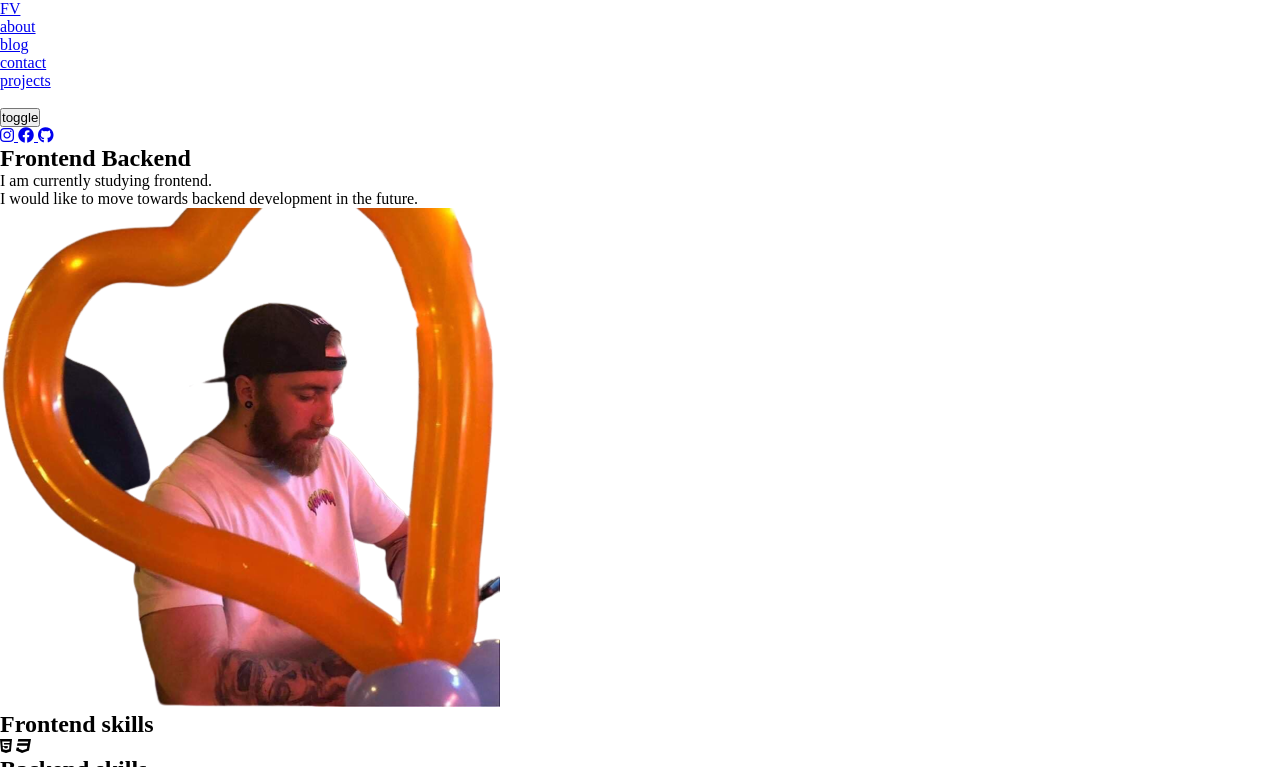
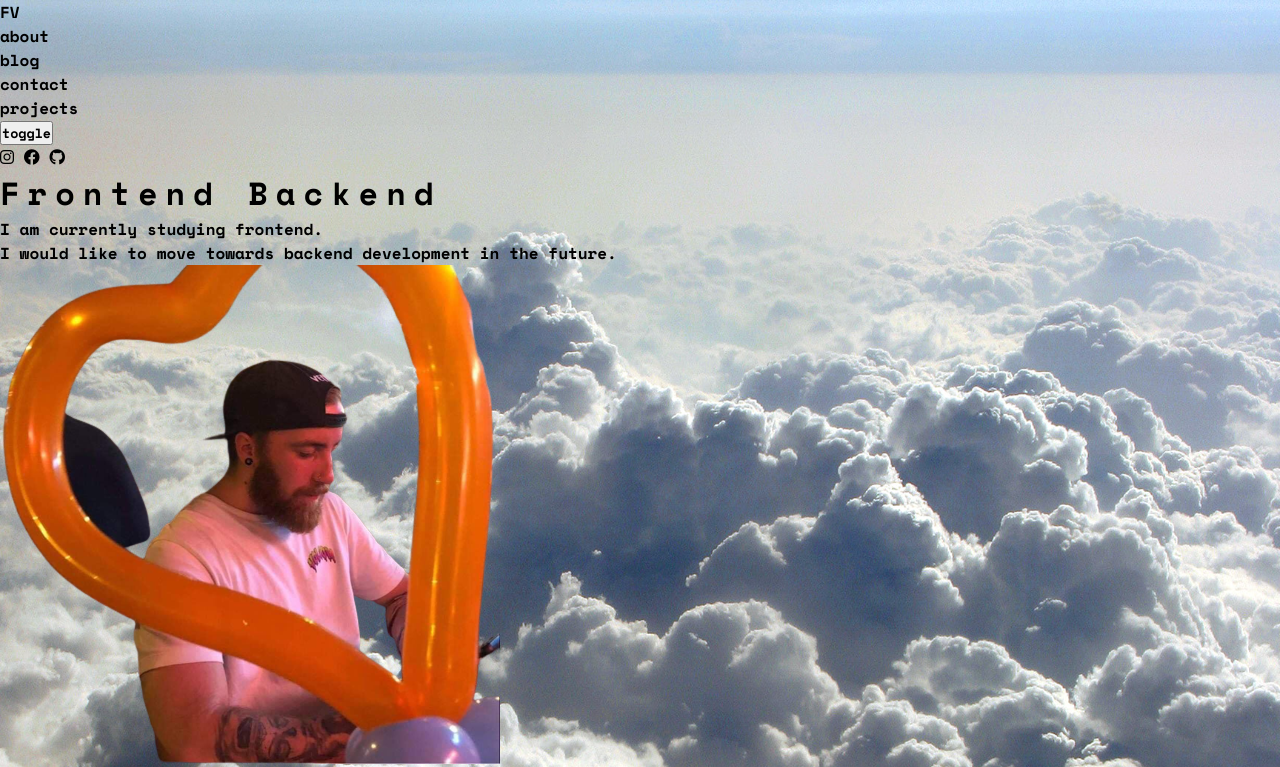
Before and after one commit to Valentin-Franyo/Portfolio, a plain HTML site: page index.html in a window 1280 px wide. Both pictures are taken after a click on the button "toggle". Shown: the top 767 px of the page. Drawn offline with nearby package versions, Linux system fonts and the light colour scheme.

Commit message:
dark-light mode

```diff
--- /dev/null
+++ b/assets/img/basic.css
@@ -0,0 +1,68 @@
+:root {
+    --hatter: aqua;
+    --betu-egy: white;
+    --betu-ketto: black;
+    --felhasznalo-egy: black;
+    --felhasznalo-ketto: white;
+    --felhasznalo-harom: red;
+    --keret-egy: aqua;
+    --keret-ketto: deepskyblue;
+    --keret-harom: blue;
+}
+
+.light-mode {
+    --hatter: white;
+    --betu-egy: black;
+    --betu-ketto: black;
+    --felhasznalo-egy: black;
+    --felhasznalo-ketto: white;
+    --felhasznalo-harom: red;
+    --keret-egy: white;
+    --keret-ketto: deepskyblue;
+    --keret-harom: blue;
+}
+
+body {
+    background-attachment: fixed;
+    background-size: cover;
+    background-color: var(--hatter);
+    color: var(--betu-egy);
+}
+
+body.light-mode {
+    color: var(--hatter);
+}
+
+body.dark-mode {
+    background-image: url(./universe.jpg)
+}
+
+* {
+    padding: 0;
+    margin: 0;
+    box-sizing: border-box;
+    scroll-behavior: smooth;
+    font-family: 'Space Mono', monospace;
+}
+
+ul {
+    list-style: none;
+}
+
+a {
+    text-decoration: none;
+    color: var(--betu-egy);
+}
+
+h1 {
+    font-size: 2rem;
+    letter-spacing: 0.5rem;
+}
+
+h2 {
+    font-size: 1.5rem;
+}
+
+h3 {
+    font-size: 1.5rem;
+}
--- a/index.html
+++ b/index.html
@@ -4,6 +4,13 @@
     <meta charset="UTF-8" />
     <meta name="viewport" content="width=device-width, initial-scale=1.0" />
     <title>Valentin Franyo</title>
+    <!--google fonts-->
+    <link rel="preconnect" href="https://fonts.googleapis.com" />
+    <link rel="preconnect" href="https://fonts.gstatic.com" crossorigin />
+    <link
+      href="https://fonts.googleapis.com/css2?family=Space+Mono:ital,wght@0,700;1,400;1,700&display=swap"
+      rel="stylesheet"
+    />
     <!--fav icon-->
     <link
       rel="shortcut icon"
@@ -18,7 +25,7 @@
       crossorigin="anonymous"
       referrerpolicy="no-referrer"
     />
-    <link rel="stylesheet" href="./style/basic.css">
+    <link rel="stylesheet" href="./style/basic.css" />
   </head>
 
   <body>
@@ -32,9 +39,9 @@
           <li class="nav-button"><a href="./blog.html">blog</a></li>
           <li class="nav-button"><a href="./contact.html">contact</a></li>
           <li class="nav-button"><a href="#projects">projects</a></li>
+          <li class="light-mode-container"></li>
           <li class="light-mode-container">
-          <li class="light-mode-container">
-            <button class="js-light-mode">toggle</button>
+            <button class="js-light-mode-toggle">toggle</button>
           </li>
         </ul>
         <a
@@ -67,7 +74,11 @@
           </p>
         </div>
         <!--kep-->
-        <img class="index-profil-img" src="./assets/img/img.png" alt="image of me" />
+        <img
+          class="index-profil-img"
+          src="./assets/img/img.png"
+          alt="image of me"
+        />
 
         <h2 class="frontend-skills">Frontend skills</h2>
         <div>
@@ -83,8 +94,15 @@
       <section class="projects" id="projects">
         <h2>Projects</h2>
         <div class="project-container">
-          <img class="portfolio-picture" src="./assets/img/loading.jpg" alt="Portfolio" width="500" />
-          <p class="portfolio-project-paragraph">The portfolio projects are in progress, please be patient.</p>
+          <img
+            class="portfolio-picture"
+            src="./assets/img/loading.jpg"
+            alt="Portfolio"
+            width="500"
+          />
+          <p class="portfolio-project-paragraph">
+            The portfolio projects are in progress, please be patient.
+          </p>
           <div>
             <a
               href="https://github.com/Valentin-Franyo/Portfolio"
@@ -95,9 +113,17 @@
             <a href=""></a>
             <i class="fa-sharp fa-solid fa-arrow-right"></i>
           </div>
+        </div>
         <div class="project-container">
-            <img class="portfolio-picture" src="./assets/img/loading.jpg" alt="Portfolio" width="500" />
-            <p class="portfolio-project-paragraph">The portfolio projects are in progress, please be patient.</p>
+          <img
+            class="portfolio-picture"
+            src="./assets/img/loading.jpg"
+            alt="Portfolio"
+            width="500"
+          />
+          <p class="portfolio-project-paragraph">
+            The portfolio projects are in progress, please be patient.
+          </p>
           <div>
             <a
               href="https://github.com/Valentin-Franyo/Portfolio"
@@ -108,9 +134,17 @@
             <a href=""></a>
             <i class="fa-sharp fa-solid fa-arrow-right"></i>
           </div>
+        </div>
         <div class="project-container">
-              <img class="portfolio-picture" src="./assets/img/loading.jpg" alt="Portfolio" width="500" />
-              <p class="portfolio-project-paragraph">The portfolio projects are in progress, please be patient.</p>
+          <img
+            class="portfolio-picture"
+            src="./assets/img/loading.jpg"
+            alt="Portfolio"
+            width="500"
+          />
+          <p class="portfolio-project-paragraph">
+            The portfolio projects are in progress, please be patient.
+          </p>
           <div>
             <a
               href="https://github.com/Valentin-Franyo/Portfolio"
@@ -127,7 +161,9 @@
     <!--TODO: FOOTER-->
     <!--info,back to the top-->
     <footer class="footer">
-      <p class="copyright-paragraph">Copyright <span>&copy;</span>2023 Valentin Franyo</p>
+      <p class="copyright-paragraph">
+        Copyright <span>&copy;</span>2023 Valentin Franyo
+      </p>
       <a href="#header"><i class="fa-sharp fa-solid fa-arrow-up"></i></a>
     </footer>
     <script src="./js/app.js"></script>
--- a/js/app.js
+++ b/js/app.js
@@ -1,5 +1,7 @@
-const button = document.querySelector('.js-light-mode')
+const toggleButton=document.querySelector('.js-light-mode-toggle');
+const body = document.querySelector('body');
 
-button.addEventListener('click', () => {
- document.documentElement.classList.toggle('light-mode');
-});
+toggleButton.addEventListener('click', () => {
+    body.classList.toggle('light-mode');
+    body.classList.toggle('dark-mode');
+})
--- a/style/basic.css
+++ b/style/basic.css
@@ -1,39 +1,65 @@
-:root{
---canvas-color:black;
-
---text-color-primary: white;
---text-color-secondary: red;
-
---color-ui-primary:white;
---color-ui-secondary:Red;
---color-ui-tertiary:black;
-
---border-color-primary:white;
---border-color-secondary:red;
---border-color-tertiary:white;
+:root {
+    --hatter: aqua;
+    --betu-egy: white;
+    --betu-ketto: black;
+    --felhasznalo-egy: black;
+    --felhasznalo-ketto: white;
+    --felhasznalo-harom: red;
+    --keret-egy: aqua;
+    --keret-ketto: deepskyblue;
+    --keret-harom: blue;
 }
 
 .light-mode {
-  --canvas-color: white;
+    --hatter: white;
+    --betu-egy: black;
+    --betu-ketto: black;
+    --felhasznalo-egy: black;
+    --felhasznalo-ketto: white;
+    --felhasznalo-harom: red;
+    --keret-egy: white;
+    --keret-ketto: deepskyblue;
+    --keret-harom: blue;
+}
 
-  --text-color-primary: black;
-  --text-color-secondary: red;
+body {
+    background-attachment: fixed;
+    background-size: cover;
+    color: var(--betu-egy);
+    background-color: var(--hatter);
+    background-image: url(universe.jpg);
+}
 
-  --color-ui-primary: red;
-  --color-ui-secondary: red;
-  --color-ui-tertiary: black;
+body.light-mode {
+    background-image: url(./sky.jpg);
+}
 
-  --border-color-primary: white;
-  --border-color-secondary: red;
-  --border-color-tertiary: white;
-}
- *{
+* {
     padding: 0;
     margin: 0;
     box-sizing: border-box;
     scroll-behavior: smooth;
- }
+    font-family: 'Space Mono', monospace;
+}
 
- body {
-    background:var(--canvas-color)
- }
+ul {
+    list-style: none;
+}
+
+a {
+    text-decoration: none;
+    color: var(--betu-egy);
+}
+
+h1 {
+    font-size: 2rem;
+    letter-spacing: 0.5rem;
+}
+
+h2 {
+    font-size: 1.5rem;
+}
+
+h3 {
+    font-size: 1.5rem;
+}
```
Also changed, not shown: assets/img/light.jpg (added), assets/img/sky.jpg (added), assets/img/universe.jpg (added), style/light.jpg (added), style/sky.jpg (added), style/universe.jpg (added), 2 other files. Lines whose indentation alone changed are shown as unchanged.
